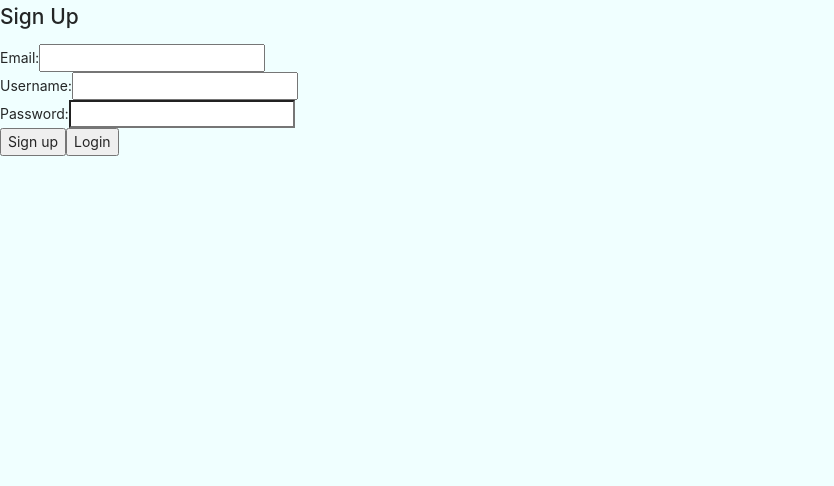
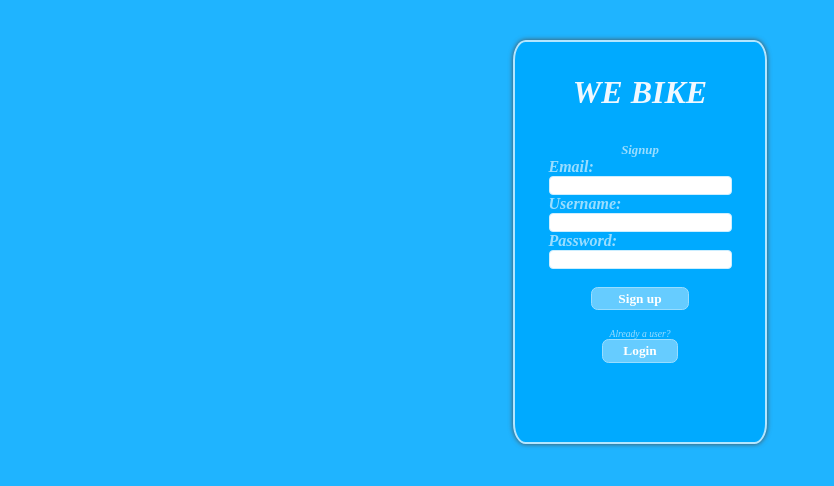
Before and after one commit to zhuopu-zhou/Bikes-Up, a React (Create React App) app: page / in a window 1280 px wide. Shown: the top 486 px of the page, without its empty margins (0-834 px from the left). Built offline with nearby package versions, Linux system fonts and the light colour scheme.

Commit message:
finished styling for app

```diff
--- a/public/index.html
+++ b/public/index.html
@@ -26,9 +26,9 @@
     -->
     <title>React App</title>
   </head>
-  <body>
+  <body style="margin: 0px;">
     <noscript>You need to enable JavaScript to run this app.</noscript>
-    <div id="root"></div>
+    <div id="root" style="display: flex;justify-content: center;"></div>
     <!--
       This HTML file is a template.
       If you open it directly in the browser, you will see an empty page.
--- a/src/App.js
+++ b/src/App.js
@@ -13,18 +13,27 @@ export default function App() {
 
   useEffect(() => {
     const myToken = localStorage.getItem("token");
-    const myChat = localStorage.getItem("chat");
     const myId = localStorage.getItem("id");
     const myFriendId = localStorage.getItem("friendId");
+    const myChat = localStorage.getItem("chat");
 
     setToken(myToken);
-    setChat(myChat);
     setUserid(myId);
     setChatFriendId(myFriendId);
+    setChat(myChat);
   }, []);
   return (
     //apply css to section
-    <section style={{ backgroundColor: "azure", height: "100vh" }}>
+    <section
+      style={{
+        backgroundColor: "hsl(200deg 100% 56%)",
+        height: "100vh",
+        width: "100vw",
+        display: "flex",
+        justifyContent: "center",
+        position: "relative",
+      }}
+    >
       {!token ? (
         isUser ? (
           <Login
@@ -39,15 +48,7 @@ export default function App() {
             setUserid={setUserid}
           />
         )
-      ) : !chat ? (
-        <UserList
-          token={token}
-          setToken={setToken}
-          userid={userid}
-          setChat={setChat}
-          setChatFriendId={setChatFriendId}
-        />
-      ) : (
+      ) : (chat&&chatFriendId) ? (
         <Chat
           token={token}
           setChat={setChat}
@@ -55,6 +56,16 @@ export default function App() {
           chatFriendId={chatFriendId}
           setChatFriendId={setChatFriendId}
         />
+      ) : (
+        <UserList
+          token={token}
+          setToken={setToken}
+          userid={userid}
+          setUserid={setUserid}
+          setChat={setChat}
+          chatFriendId={chatFriendId}
+          setChatFriendId={setChatFriendId}
+        />
       )}
     </section>
   );
--- a/src/index.js
+++ b/src/index.js
@@ -1,7 +1,8 @@
 import React from 'react';
 import ReactDOM from 'react-dom';
 import App from './App';
-import 'antd/dist/antd.css'
+
+
 
 
 ReactDOM.render(
--- a/src/scenes/Chat.js
+++ b/src/scenes/Chat.js
@@ -7,24 +7,32 @@ export default function Chat({
   setChatFriendId,
   token,
 }) {
+  const [newMessage, setNewmessage] = useState();
   const [messages, setMessages] = useState();
-  useEffect(() => {
-    fetch("http://localhost:3001/messages", {
-      method: "GET",
-      headers: {
-        "Content-Type": "application/json",
-        Authorization: token,
-      },
-    })
-      .then((response) => response.json())
-      .then((data) => {
-        console.log(data.messages);
+  // useEffect(() => {
 
-        setMessages(data.messages);
+  //   fetch("http://localhost:3001/messages", {
+  //     method: "GET",
+  //     headers: {
+  //       "Content-Type": "application/json",
+  //       Authorization: token,
+  //     },
+  //   })
+  //     .then((response) => response.json())
+  //     .then((data) => {
+  //       console.log(data.messages);
+  //       setMessages(data.messages);
+  //     })
+  //     .catch(alert);
+  // }, [token]);
 
-      })
-      .catch(alert);
-  }, [token, userid]);
+  const dummyMessages = [
+    { id: "1", username: "matt", text: "hi" },
+    { id: "2", username: "mary", text: "good how are you" },
+    { id: "3", username: "mary", text: "had lunch? let's go get some after noon tea and cakes" },
+    { id: "4", username: "matt", text: "no" },
+    { id: "5", username: "matt", text: "lets go!" },
+  ];
 
   const goToList = () => {
     setChat(false);
@@ -33,24 +41,139 @@ export default function Chat({
     localStorage.setItem("friendId", "");
   };
 
+  //styling
+  const container = {
+    position: "absolute",
+    top: "5vh",
+    backgroundColor: "hsl(200deg 100% 50%)",
+    height: "400px",
+    width: "250px",
+    borderRadius: "5%",
+    boxShadow: "0 0 5px 0 hsl(0deg 0% 30%)",
+    border: "2px solid hsl(200deg 100% 85%)",
+  };
+  const title = {
+    textAlign: "center",
+    color: "white",
+    fontStyle: "italic",
+    fontFamily: "cursive",
+    fontSize: "x-large",
+    margin: "0px",
+    marginTop: "10px",
+  };
+  const [userBg, setUserBg] = useState("hsl(201deg 100% 85%)");
+  const userOut = {
+    borderRadius: "1em",
+    border: "1px solid white",
+    color: "white",
+    backgroundColor: userBg,
+  };
+  const list = {
+    overflow: "scroll",
+    height: "260px",
+    backgroundColor: "hsl(201deg 100% 95%)",
+  };
+
+  const friendChatBox = {
+    border: "2px solid hsl(201deg 100% 85%)",
+    borderRadius: "0.3em",
+    margin: "0px",
+    marginBottom: "3px",
+    backgroundColor: "hsl(201deg 100% 95%)",
+    width: "200px",
+  };
+
+  const myChatBox = {
+    border: "2px solid hsl(201deg 100% 65%)",
+    borderRadius: "0.3em",
+    margin: "0px",
+    marginBottom: "3px",
+    backgroundColor: "hsl(201deg 100% 75%)",
+    width: "200px",
+    position: "relative",
+    left: "46px",
+  };
+
+  const msgInput = {
+    outline: "none",
+    border: "0.01em solid hsl(200deg 100% 56%)",
+    width: "180px",
+    backgroundColor: "hsl(201deg 100% 95%)",
+    borderRadius: "0.7em",
+    fontFamily: "sans-serif",
+  };
+  const [msgBg, setMsgBg] = useState("hsl(201deg 100% 85%)");
+  const sendMsg = {
+    borderRadius: "1em",
+    border: "1px solid white",
+    color: "white",
+    backgroundColor: msgBg,
+    marginLeft: "1em",
+  };
+
   return (
-    <>
-      <h1>Chat room</h1>
-      <section>messages</section>
-
-      {!messages ? (
+    <section style={container}>
+      <h1 style={title}>Chat && Cycle </h1>
+      <div style={{ width: "250px", backgroundColor: "hsl(201deg 100% 85%)" }}>
+        <button
+          style={userOut}
+          onClick={goToList}
+          onMouseEnter={() => setUserBg("hsl(201deg 100% 55%)")}
+          onMouseLeave={() => setUserBg("hsl(201deg 100% 85%)")}
+        >
+          User
+        </button>
+      </div>
+      <br />
+      <section style={list}>
+        {!dummyMessages ? (
           <h2>Loading...</h2>
         ) : (
-        messages.map((message) => {
+          dummyMessages.map((message) => {
+            if (message.username === "matt") {
               return (
-            <p key={message.id}>
+                <p style={myChatBox} key={message.id}>
+                  {message.text}||||{message.id}||||
+                </p>
+              );
+            }
+            return (
+              <p style={friendChatBox} key={message.id}>
                 {message.text}||||{message.id}||||
               </p>
             );
           })
         )}
+      </section>
 
-      <button onClick={goToList}>go to user list</button>
-    </>
+      <div
+        style={{
+          width: "250px",
+          height: "2em",
+          backgroundColor: "hsl(201deg 100% 85%)",
+          marginTop: "0.5em",
+          display: "flex",
+          justifyContent: "center",
+          alignItems: "center",
+        }}
+      >
+        <form onSubmit={() => console.log(newMessage)}>
+          <input
+            value={newMessage}
+            onChange={(e) => setNewmessage(e.target.value)}
+            style={msgInput}
+          />
+          <button
+            type="submit"
+            disabled={!newMessage}
+            style={sendMsg}
+            onMouseEnter={() => setMsgBg("hsl(201deg 100% 55%)")}
+            onMouseLeave={() => setMsgBg("hsl(201deg 100% 85%)")}
+          >
+            Send
+          </button>
+        </form>
+      </div>
+    </section>
   );
 }
--- a/src/scenes/Login.js
+++ b/src/scenes/Login.js
@@ -1,3 +1,4 @@
+import React from "react";
 import { useState } from "react";
 import bcrypt from "bcryptjs";
 
@@ -26,30 +27,107 @@ export default function Login({ setToken, setIsUser, setUserid }) {
       })
       .catch((error) => alert(error));
   };
+  //styling
+  const container = {
+    position: "absolute",
+    top: "5vh",
+    backgroundColor: "hsl(200deg 100% 50%)",
+    height: "400px",
+    width: "250px",
+    borderRadius: "5%",
+    boxShadow: "0 0 5px 0 hsl(0deg 0% 30%)",
+    border: "2px solid hsl(200deg 100% 85%)",
+  };
+  const form = {
+    display: "flex",
+    flexDirection: "column",
+    alignItems: "center",
+    color: "hsl(200deg 100% 80%)",
+  };
+  const header = {
+    textAlign: "center",
+    color: "aliceblue",
+    fontStyle: "oblique",
+    fontWeight: "bolder",
+    fontFamily: "cursive",
+    margin: "1em",
+    fontSize: "xx-large",
+  };
+  const subheader = {
+    margin: "0",
+    fontSize: "0.8em",
+    fontStyle: "italic",
+  };
+  const body = {
+    color: "hsl(200deg 100% 80%)",
+  };
+  const label = {
+    fontStyle: "italic",
+    fontFamily: "serif",
+    fontWeight: "bolder",
+  };
+  const input = {
+    outline: "none",
+    border: "1px solid hsl(200deg 100% 90%)",
+    borderRadius: "0.3em",
+    color: "hsl(200deg 100% 51%)"
+  };
+  const button = {
+    padding: "0.2em 1.5em",
+    borderRadius: "0.5em",
+    border: "1px solid hsl(200deg 100% 80%)",
+    backgroundColor: "hsl(200deg 100% 70%)",
+    color: "white",
+    fontWeight: "bolder",
+    fontFamily: "cursive",
+  };
+  const btnLogin = {
+    padding: "0.2em 2em",
+    borderRadius: "0.5em",
+    border: "1px solid hsl(200deg 100% 80%)",
+    backgroundColor: "hsl(200deg 100% 70%)",
+    color: "white",
+    fontWeight: "bolder",
+    fontFamily: "cursive",
+  };
   return (
-    <div>
-      <h1>Login</h1>
-      <form onSubmit={handleSubmit}>
-        <label>
-          Email:
+    <div style={container}>
+      <form
+        onSubmit={handleSubmit}
+        style={form}
+      >
+        <h1 style={header}>WE BIKE</h1>
+        <h2 style={subheader}>login</h2>
+        <div style={body}>
+          <label style={label}>Email:</label>
+          <br />
           <input
             type="email"
             value={email}
             onChange={(e) => setEmail(e.target.value)}
+            style={input}
           />
-        </label>
-        <br />
-        <label>
-          Password:
+          <br />
+          <label style={label}>Password:</label>
+          <br />
           <input
             type="password"
             value={password}
             onChange={(e) => setPassword(e.target.value)}
+            style={input}
           />
-        </label>
+        </div>
         <br />
-        <input type="submit" value="Login" />
-        <button onClick={() => setIsUser(false)}>Sign Up</button>
+        <button style={btnLogin} type="submit">
+          Login
+        </button>
+        <br />
+        <div style={{ fontStyle: "italic", fontSize: "0.6em" }}>
+          Not a user?
+        </div>
+        <button style={button} onClick={() => setIsUser(false)}>
+          Sign Up
+        </button>
       </form>
     </div>
   );
--- a/src/scenes/Signup.js
+++ b/src/scenes/Signup.js
@@ -1,73 +1,8 @@
 import { useState } from "react";
 import bcrypt from "bcryptjs";
-import { Form, Input, Button } from "antd";
 
 const salt = "$2b$10$A7/SX9iqJkE7jUs0vi38Gu";
 
-const Demo = () => {
-  const onFinish = (values) => {
-    console.log("Success:", values);
-  };
-
-  const onFinishFailed = (errorInfo) => {
-    console.log("Failed:", errorInfo);
-  };
-
-  return (
-    <Form
-      name="basic"
-      labelCol={{
-        span: 8,
-      }}
-      wrapperCol={{
-        span: 16,
-      }}
-      initialValues={{
-        remember: true,
-      }}
-      onFinish={onFinish}
-      onFinishFailed={onFinishFailed}
-      autoComplete="off"
-    >
-      <Form.Item
-        label="Email"
-        name="email"
-        rules={[
-          {
-            required: true,
-            message: "Please input your email!",
-          },
-        ]}
-      >
-        <Input />
-      </Form.Item>
-
-      <Form.Item
-        label="Password"
-        name="password"
-        rules={[
-          {
-            required: true,
-            message: "Please input your password!",
-          },
-        ]}
-      >
-        <Input.Password />
-      </Form.Item>
-
-      <Form.Item
-        wrapperCol={{
-          offset: 8,
-          span: 16,
-        }}
-      >
-        <Button type="primary" htmlType="submit">
-          Submit
-        </Button>
-      </Form.Item>
-    </Form>
-  );
-};
 export default function Signup({ setToken, setIsUser, setUserid }) {
   const [email, setEmail] = useState("");
   const [password, setPassword] = useState("");
@@ -92,125 +27,115 @@ export default function Signup({ setToken, setIsUser, setUserid }) {
       })
       .catch((error) => alert(error));
   };
+
+  //styling
+  const container = {
+    position: "absolute",
+    top: "5vh",
+    backgroundColor: "hsl(200deg 100% 50%)",
+    height: "400px",
+    width: "250px",
+    borderRadius: "5%",
+    boxShadow: "0 0 5px 0 hsl(0deg 0% 30%)",
+    border: "2px solid hsl(200deg 100% 85%)",
+  };
+  const form = {
+    display: "flex",
+    flexDirection: "column",
+    alignItems: "center",
+    color: "hsl(200deg 100% 80%)",
+  };
+  const header = {
+    textAlign: "center",
+    color: "aliceblue",
+    fontStyle: "oblique",
+    fontWeight: "bolder",
+    fontFamily: "cursive",
+    margin: "1em",
+    fontSize: "xx-large",
+  };
+  const subheader = {
+    margin: "0",
+    fontSize: "0.8em",
+    fontStyle: "italic",
+  };
+  const body = {
+    color: "hsl(200deg 100% 80%)",
+  };
+  const label = {
+    fontStyle: "italic",
+    fontFamily: "serif",
+    fontWeight: "bolder",
+  };
+  const input = {
+    outline: "none",
+    border: "1px solid hsl(200deg 100% 90%)",
+    borderRadius: "0.3em",
+    color: "hsl(200deg 100% 51%)",
+  };
+  const button = {
+    padding: "0.2em 1.5em",
+    borderRadius: "0.5em",
+    border: "1px solid hsl(200deg 100% 80%)",
+    backgroundColor: "hsl(200deg 100% 70%)",
+    color: "white",
+    fontWeight: "bolder",
+    fontFamily: "cursive",
+  };
+  const btnLogin = {
+    padding: "0.2em 2em",
+    borderRadius: "0.5em",
+    border: "1px solid hsl(200deg 100% 80%)",
+    backgroundColor: "hsl(200deg 100% 70%)",
+    color: "white",
+    fontWeight: "bolder",
+    fontFamily: "cursive",
+  };
+
   return (
-    <div>
-      {/* <Form
-        name="basic"
-        labelCol={{
-          span: 8,
-        }}
-        wrapperCol={{
-          span: 16,
-        }}
-        initialValues={{
-          remember: true,
-        }}
-        autoComplete="off"
-      >
-        <Form.Item
-          wrapperCol={{
-            offset: 8,
-            span: 16,
-          }}
-        >
-          Submit
-        </Form.Item>
-
-        <Form.Item
-          label="Email"
-          name="email"
-          rules={[
-            {
-              required: true,
-              message: "Please input your email!",
-            },
-          ]}
-        >
-          <Input
-          type="email"
-          value={email}
-          onChange={(e) => setEmail(e.target.value)}
-          />
-        </Form.Item>
-        <Form.Item
-          label="Username"
-          name="username"
-          rules={[
-            {
-              required: true,
-              message: "Please input your email!",
-            },
-          ]}
-        >
-          <Input />
-        </Form.Item>
-
-        <Form.Item
-          label="Password"
-          name="password"
-          rules={[
-            {
-              required: true,
-              message: "Please input your password!",
-            },
-          ]}
-        >
-          <Input.Password />
-        </Form.Item>
-
-        <Form.Item
-          wrapperCol={{
-            offset: 8,
-            span: 16,
-          }}
-        >
-          <Button type="primary" htmlType="submit">
-            Submit
-          </Button>
-        </Form.Item>
-
-        <Form.Item
-          wrapperCol={{
-            offset: 8,
-            span: 16,
-          }}
-        >
-          {" "}
-          Already a User?
-          <a href="https://www.w3schools.com">Signup</a>
-        </Form.Item>
-      </Form> */}
-      <h1>Sign Up</h1>
-      <form onSubmit={handleSubmit}>
-        <label>
-          Email:
+    <div style={container}>
+      <form onSubmit={handleSubmit} style={form}>
+        <h1 style={header}>WE BIKE</h1>
+        <h2 style={subheader}>Signup</h2>
+        <div style={body}>
+          <label style={label}>Email:</label>
+          <br />
           <input
             type="email"
             value={email}
             onChange={(e) => setEmail(e.target.value)}
+            style={input}
           />
-        </label>
-        <br />
-        <label>
-          Username:
+          <br />
+          <label style={label}>Username:</label>
+          <br />
           <input
             type="username"
             value={username}
             onChange={(e) => setUsername(e.target.value)}
+            style={input}
           />
-        </label>
-        <br />
-        <label>
-          Password:
+          <br />
+          <label style={label}>Password:</label>
+          <br />
           <input
             type="password"
             value={password}
             onChange={(e) => setPassword(e.target.value)}
+            style={input}
           />
-        </label>
+        </div>
         <br />
-        <input type="submit" value="Sign up" />
-        <button onClick={() => setIsUser(true)}>Login</button>
+        <button style={btnLogin} type="submit">
+          Sign up{" "}
+        </button>
+        <br />
+        <div style={{ fontStyle: "italic", fontSize: "0.6em" }}>
+          Already a user?
+        </div>
+        <button style={button} onClick={() => setIsUser(true)}>
+          Login
+        </button>
       </form>
     </div>
   );
--- a/src/scenes/UserList.js
+++ b/src/scenes/UserList.js
@@ -4,7 +4,9 @@ export default function UserList({
   token,
   setToken,
   userid,
+  setUserid,
   setChat,
+  chatFriendId,
   setChatFriendId,
 }) {
   const [userList, setUserList] = useState();
@@ -28,6 +30,8 @@ export default function UserList({
   const handleLogout = () => {
     setToken("");
     localStorage.setItem("token", "");
+    setUserid("");
+    localStorage.setItem("id", "");
   };
 
   const goToChat = () => {
@@ -35,31 +39,120 @@ export default function UserList({
     localStorage.setItem("chat", true);
   };
 
+  //styling
+  const container = {
+    position: "absolute",
+    top: "5vh",
+    backgroundColor: "hsl(200deg 100% 50%)",
+    height: "400px",
+    width: "250px",
+    borderRadius: "5%",
+    boxShadow: "0 0 5px 0 hsl(0deg 0% 30%)",
+    border: "2px solid hsl(200deg 100% 85%)",
+  };
+  const title = {
+    textAlign: "center",
+    color: "white",
+    fontStyle: "italic",
+    fontFamily: "cursive",
+    fontSize: "x-large",
+    margin: "0px",
+    marginTop: "10px",
+  };
+  const [logBg, setLogBg] = useState("hsl(201deg 100% 85%)");
+  const logout = {
+    borderRadius: "1em",
+    border: "1px solid white",
+    color: "white",
+    backgroundColor: logBg,
+  };
+  const list = {
+    overflow: "scroll",
+    height: "260px",
+    backgroundColor: "hsl(201deg 100% 95%)",
+  };
+  const userbox = {
+    border: "2px solid hsl(201deg 100% 85%)",
+    borderRadius: "0.3em",
+    margin: "0px",
+    marginBottom: "3px",
+    display: "flex",
+    justifyContent: "space-between",
+    backgroundColor: "hsl(201deg 100% 95%)",
+  };
+  const text = {
+    backgroundColor: "hsl(201deg 100% 85%)",
+    border: "1px solid white",
+    borderRadius: "0.2em",
+    width: "8em",
+    color: "white",
+    textAlign: "center",
+  };
 
+  const chatBtn = {
+    borderRadius: "1em",
+    border: "1px solid white",
+    color: "white",
+    backgroundColor: "hsl(201deg 100% 85%)",
+  };
 
   return (
-    <>
-      <h1>User List Component</h1>
+    <section style={container}>
+      <h1 style={title}>CYCLE UP</h1>
+      <div style={{ width: "250px", backgroundColor: "hsl(201deg 100% 85%)" }}>
+        <button
+          style={logout}
+          onClick={handleLogout}
+          onMouseEnter={() => setLogBg("hsl(201deg 100% 55%)")}
+          onMouseLeave={() => setLogBg("hsl(201deg 100% 85%)")}
+        >
+          Logout
+        </button>
+      </div>
+      <br />
+
+      <section style={list}>
         {!userList ? (
           <h2>Loading...</h2>
         ) : (
           userList.map((user) => {
             return (
-            <p key={user.id}
-            onClick={()=>{setChatFriendId(user.id)
-            localStorage.setItem("friendId",user.id)
+              <div
+                key={user.id}
+                // onClick={() => {
+                //   setChatFriendId(user.id);
+                //   localStorage.setItem("friendId", user.id);
+                // }}
+                style={userbox}
+              >
+                <div style={text}>{user.username}</div>
+                <button
+                  onMouseEnter={() => {
+                    setChatFriendId(user.id);
+                    localStorage.setItem("friendId", user.id);
                   }}
+                  onMouseLeave={() => {
+                    setChatFriendId("");
+                    localStorage.setItem("friendId", "");
+                  }}
+                  onClick={goToChat}
+                  style={chatBtn}
                 >
-              {user.username}||||{user.id}||||
-              <button onClick={goToChat}>GoToCHat</button>
-
-
-            </p>
+                  chat
+                </button>
+              </div>
             );
           })
         )}
-
-      <button onClick={handleLogout}>Logout</button>
-    </>
+      </section>
+      <div
+        style={{
+          width: "250px",
+          height: "2em",
+          backgroundColor: "hsl(201deg 100% 85%)",
+          marginTop: "0.5em",
+        }}
+      ></div>
+    </section>
   );
 }
```
Also changed, not shown: src/scenes/ConnectDb.js (deleted, +0 -18 lines), src/assets/bike.png (added). Lines whose indentation alone changed are shown as unchanged.
